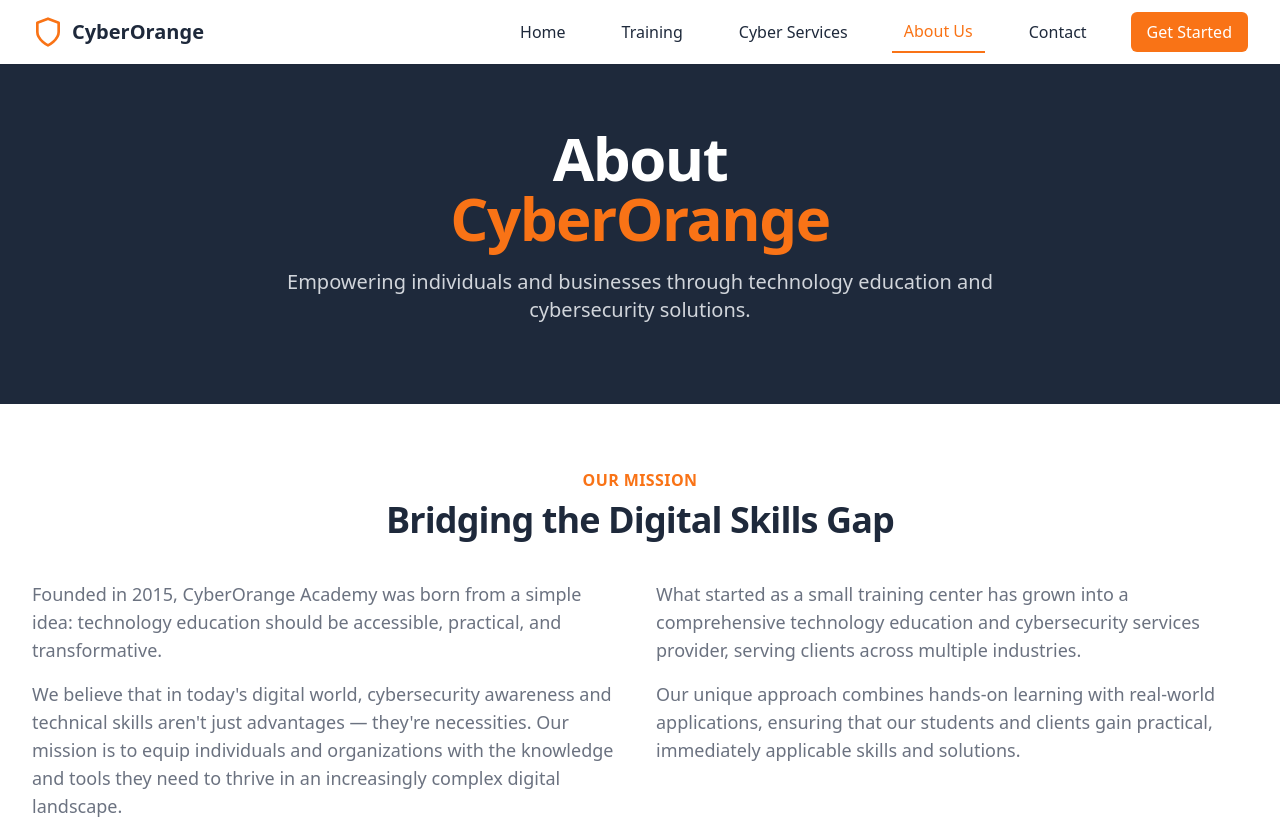
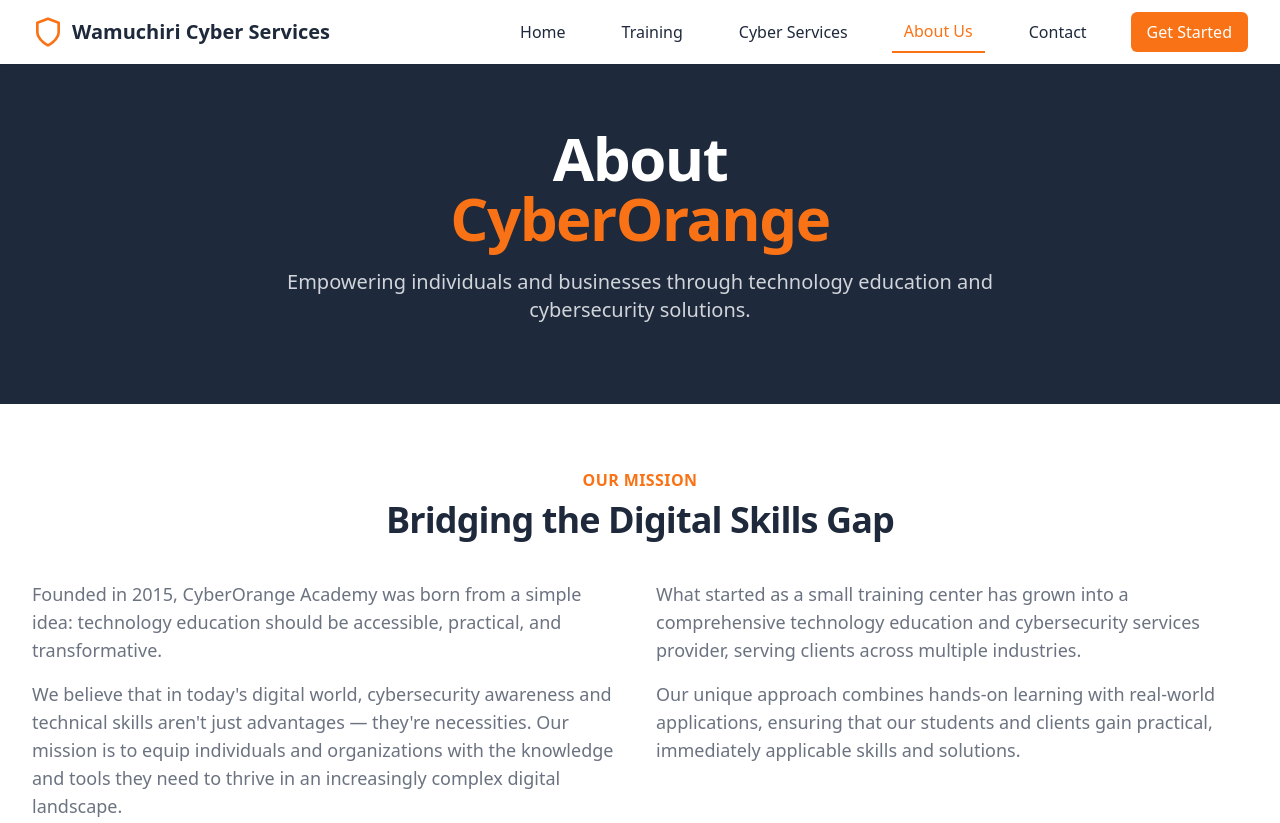
Before and after one commit to peter48hk/Wamuchiri-Cyber-Service, a plain HTML site: page about.html in a window 1280 px wide. Shown: the top 823 px of the page. Drawn offline with nearby package versions, Linux system fonts and the light colour scheme.

Commit message:
Update about.html

```diff
--- a/about.html
+++ b/about.html
@@ -44,7 +44,7 @@
                 <div class="flex items-center">
                     <div class="flex-shrink-0 flex items-center">
                         <i data-feather="shield" class="text-primary h-8 w-8"></i>
-                        <span class="ml-2 text-xl font-bold text-secondary">CyberOrange</span>
+                        <span class="ml-2 text-xl font-bold text-secondary">Wamuchiri Cyber Services</span>
                     </div>
                 </div>
                 <div class="hidden md:ml-6 md:flex md:items-center md:space-x-8">
```
